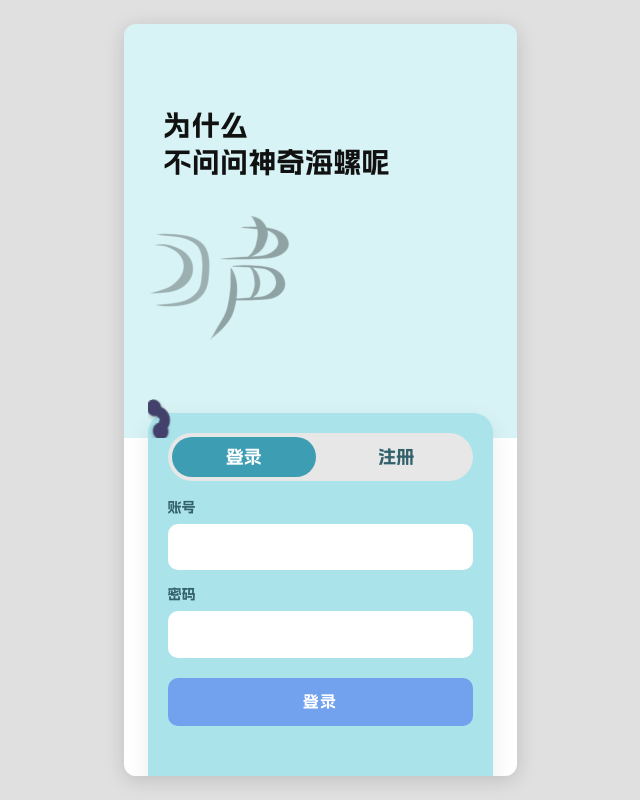
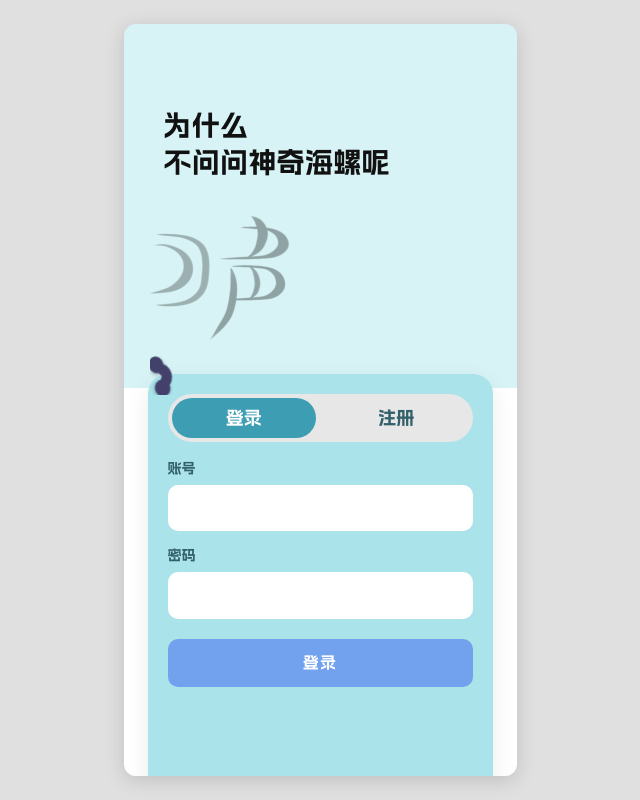
Before and after one commit to NCUHOME-Y/26hack4-echoFE, a React (Vite) app in the folder frontend/: page /login in a window 1280 px wide. Shown: the whole page, without its empty margins (320-960 px from the left). Built offline with nearby package versions, Linux system fonts and the light colour scheme.

Commit message:
fix：修复活扣位置

```diff
--- a/frontend/src/pages/Login/Login.module.css
+++ b/frontend/src/pages/Login/Login.module.css
@@ -44,21 +44,23 @@
 }
 
 .clip{
-  position: relative;
-  z-index: 1;
-  top: 25px;
+  position: absolute;
+  z-index: 2;
+  top: -18px;
+  left: 2px;
   width: 25px;
   pointer-events: none;
 }
 
 /* 登录注册 */
 .card {
+  position: relative;
   flex: 0 0 auto;
   display: flex;
   flex-direction: column;
   gap: 18px;
   padding: 20px;
-  min-height: 490px;
+  min-height: 420px;
   border-radius: 20px;
   background: #abe3eb;
   box-shadow:
--- a/frontend/src/pages/Login/Register.tsx
+++ b/frontend/src/pages/Login/Register.tsx
@@ -82,13 +82,10 @@ export default function Register() {
         <img className={styles.logo} src={logo} alt="logo" />
       </div>
 
-      <div className={styles.clipCard}>
-        <img className={styles.clip} src={clip} alt="clip"/>
-      </div>
-
       <div className={styles.spacer} aria-hidden="true" />
 
       <section className={styles.card}>
+        <img className={styles.clip} src={clip} alt="clip"/>
         <div className={styles.seg} role="tablist" aria-label="登录或注册">
           <button
             type="button"
--- a/frontend/src/pages/Login/index.tsx
+++ b/frontend/src/pages/Login/index.tsx
@@ -63,11 +63,8 @@ export default function Login() {
 
       <div className={styles.spacer} aria-hidden="true" />
 
-      <div className={styles.clipCard}>
+      <section className={styles.card}>
         <img className={styles.clip} src={clip} alt="clip"/>
-      </div>
-
-      <section className={styles.card}>
         <div className={styles.seg} role="tablist" aria-label="登录或注册">
           <button
             type="button"
```
